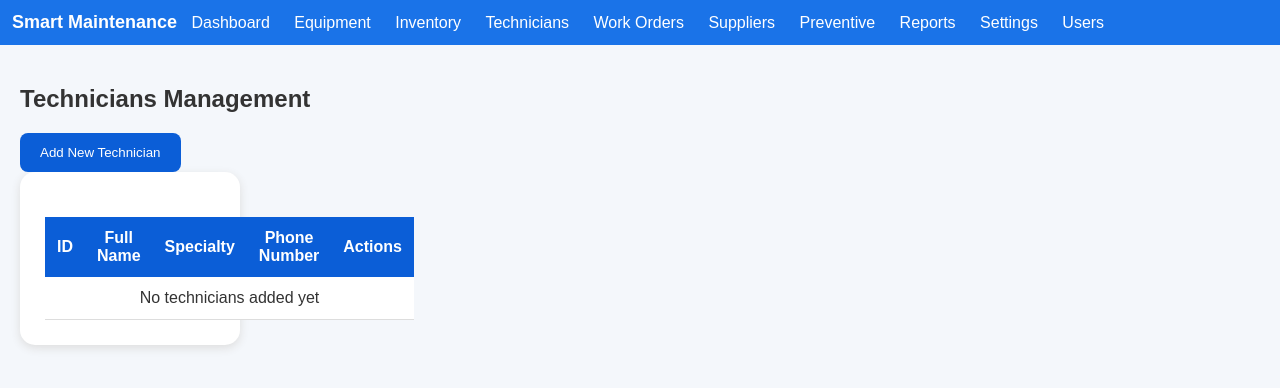
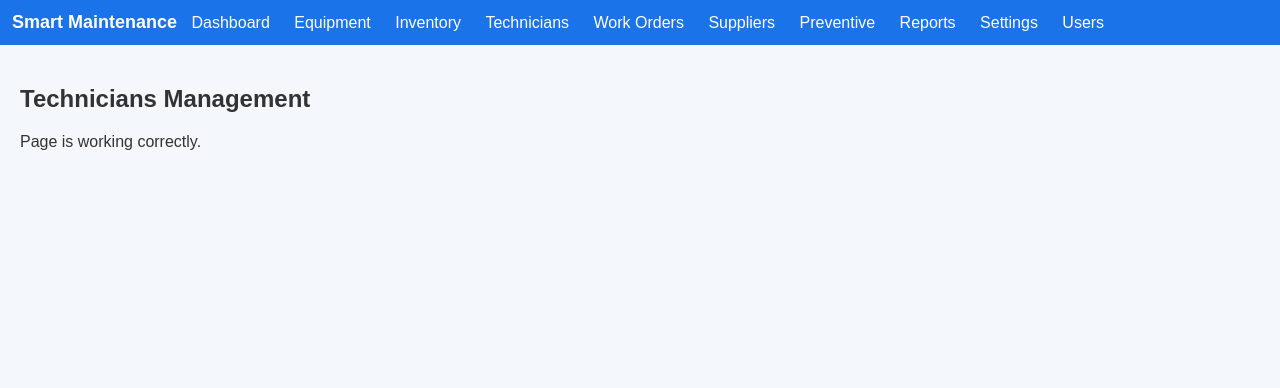
Before and after one commit to AtinaolDebeli/SmartMaintenance, a Flask app: page /technicians in a window 1280 px wide. Shown: the top 388 px of the page. Run offline with Flask 3, Linux system fonts and the light colour scheme; the visitor is signed in with stand-in values (Sample User, id 1); data that the repository does not hold is empty.

Commit message:
Modify technicians page title and content
Updated the title block and simplified the content structure.

```diff
--- a/templates/technicians.html
+++ b/templates/technicians.html
@@ -1,34 +1,8 @@
 {% extends "base.html" %}
-{% block title %}Technicians Management{% endblock %}
+{% block title %}Technicians{% endblock %}
 {% block content %}
 
-<div class="container mt-4">
-    <h2 class="mb-4">Technicians Management</h2>
-
-    <div class="mb-3">
-        <button class="btn btn-primary">Add New Technician</button>
-    </div>
-
-    <div class="card">
-        <div class="card-body">
-            <table class="table table-striped table-bordered">
-                <thead class="table-dark">
-                    <tr>
-                        <th>ID</th>
-                        <th>Full Name</th>
-                        <th>Specialty</th>
-                        <th>Phone Number</th>
-                        <th>Actions</th>
-                    </tr>
-                </thead>
-                <tbody>
-                    <tr>
-                        <td colspan="5" class="text-center">No technicians added yet</td>
-                    </tr>
-                </tbody>
-            </table>
-        </div>
-    </div>
-</div>
+<h2>Technicians Management</h2>
+<p>Page is working correctly.</p>
 
 {% endblock %}
```
